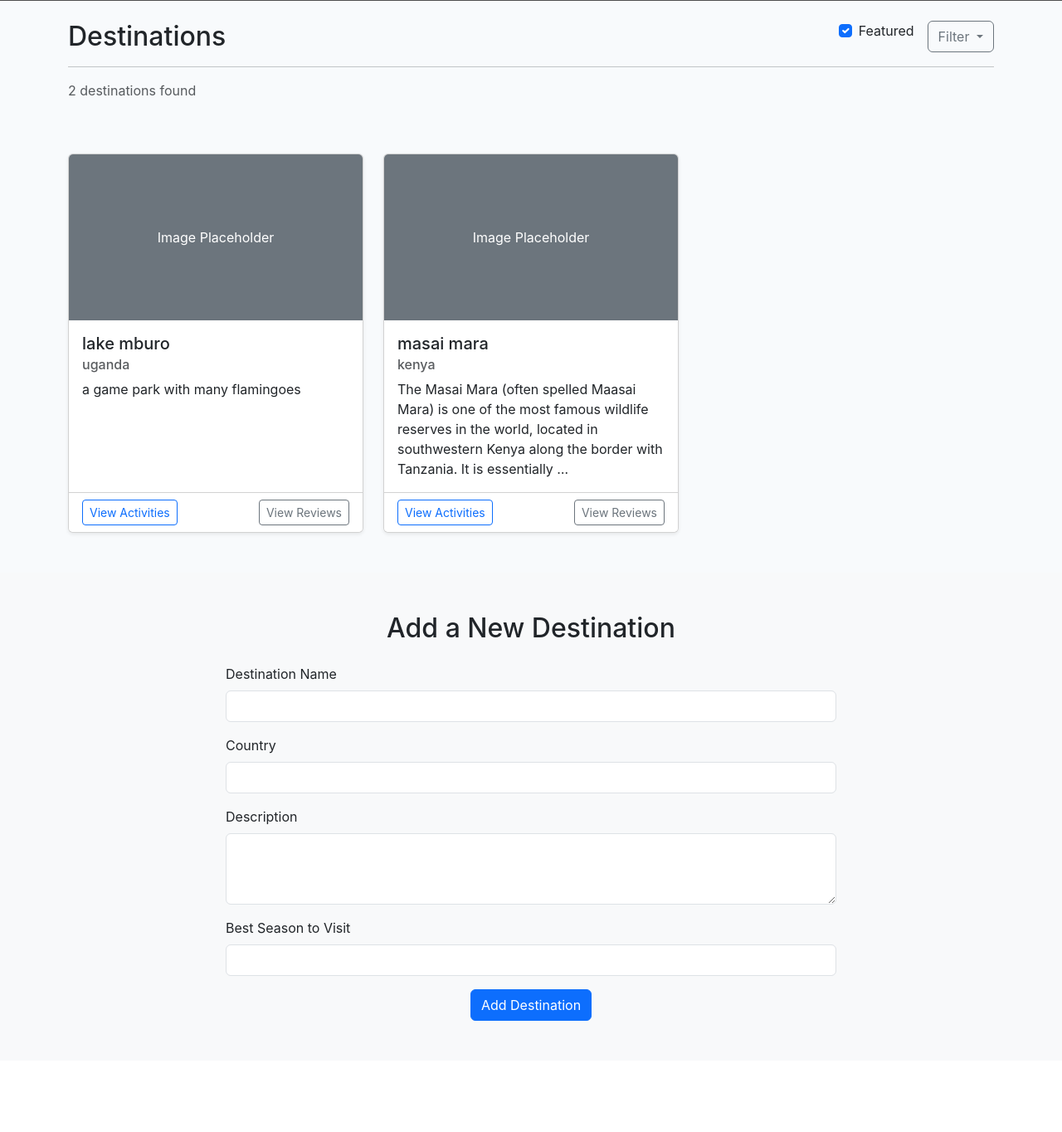
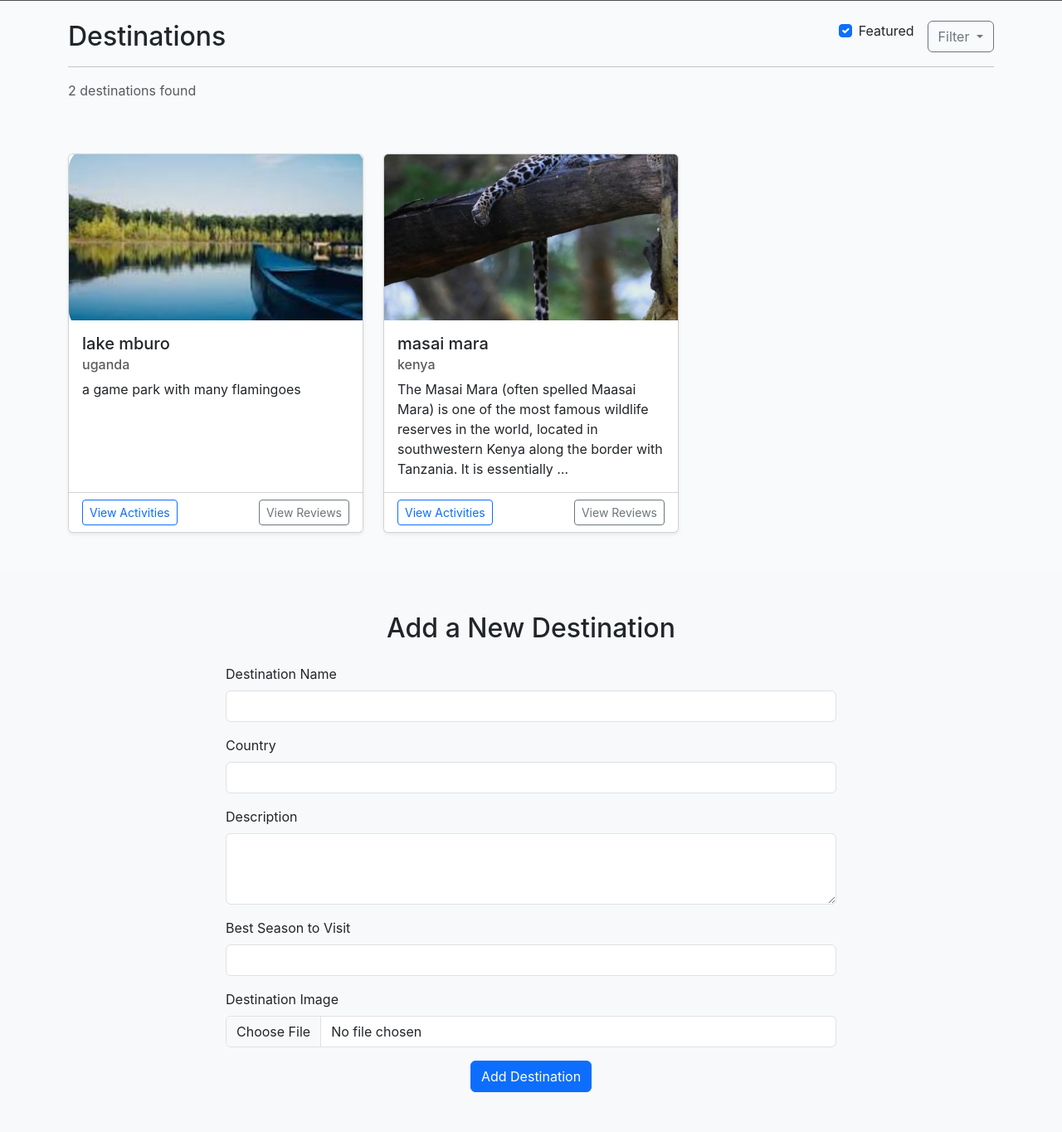
Before and after one commit to mwanaisha222/travelbug, a Django app: page / in a window 1280 px wide. Shown: the part 398-1762 px from the top of the page at 83% size. Before the commit the page ends 1628 px from the top, so only its background shows below. Run offline with Django 5.2, Linux system fonts and the light colour scheme; data comes from the database, SQL or seed files in the repository; both versions use the stored data as it was after the commit; grey boxes are pictures that could not be loaded.

Commit message:
added the functionality of adding an image

```diff
--- a/TravelBucket/settings.py
+++ b/TravelBucket/settings.py
@@ -121,3 +121,7 @@ STATIC_URL = 'static/'
 # https://docs.djangoproject.com/en/5.2/ref/settings/#default-auto-field
 
 DEFAULT_AUTO_FIELD = 'django.db.models.BigAutoField'
+
+# Media settings for file uploads
+MEDIA_URL = '/media/'
+MEDIA_ROOT = BASE_DIR / 'media'
--- a/TravelBucket/urls.py
+++ b/TravelBucket/urls.py
@@ -1,8 +1,10 @@
 from django.contrib import admin
 from django.urls import path, include
+from django.conf import settings
+from django.conf.urls.static import static
 
 urlpatterns = [
     path('admin/', admin.site.urls),
     path('', include('explorer.urls')),
     path('', include('explorer.urls')),
-]
+] + static(settings.MEDIA_URL, document_root=settings.MEDIA_ROOT)
--- a/explorer/forms.py
+++ b/explorer/forms.py
@@ -5,4 +5,4 @@ from .models import Destination
 class DestinationForm(forms.ModelForm):
     class Meta:
         model = Destination
-        fields = ['name', 'country', 'description', 'best_season']
+        fields = ['name', 'country', 'description', 'best_season', 'image']
--- a/explorer/models.py
+++ b/explorer/models.py
@@ -5,6 +5,7 @@ class Destination(models.Model):
     country = models.CharField(max_length=100)
     description = models.TextField()
     best_season = models.CharField(max_length=50)
+    image = models.ImageField(upload_to='destinations/', null=True, blank=True)
 
     def __str__(self):
         return self.name
--- a/explorer/templates/explorer/destination_list.html
+++ b/explorer/templates/explorer/destination_list.html
@@ -1,4 +1,3 @@
-<!-- explorer/templates/explorer/destination_list.html -->
 {% extends 'explorer/base.html' %}
 
 {% block title %}Destinations - TravelBucket{% endblock %}
@@ -20,7 +19,6 @@
     </div>
 </section>
 
-<!-- Rest of your content remains exactly the same -->
 <!-- Filter Section -->
 <section class="py-4">
     <div class="container">
@@ -57,10 +55,13 @@
             {% for destination in destinations %}
             <div class="col-md-6 col-lg-4 mb-4">
                 <div class="card h-100 shadow-sm">
-                    <!-- Placeholder for image - you'll need to add an image field to your model -->
+                    {% if destination.image %}
+                    <img src="{{ destination.image.url }}" class="card-img-top" alt="{{ destination.name }}" style="height: 200px; object-fit: cover;">
+                    {% else %}
                     <div class="card-img-top bg-secondary text-white d-flex align-items-center justify-content-center" style="height: 200px;">
                         <span>Image Placeholder</span>
                     </div>
+                    {% endif %}
                     <div class="card-body">
                         <h5 class="card-title">{{ destination.name }}</h5>
                         <h6 class="card-subtitle mb-2 text-muted">{{ destination.country }}</h6>
@@ -91,7 +92,7 @@
         <h2 class="text-center mb-4">Add a New Destination</h2>
         <div class="row justify-content-center">
             <div class="col-md-8">
-                <form method="post" action="{% url 'destination_create' %}">
+                <form method="post" action="{% url 'destination_create' %}" enctype="multipart/form-data">
                     {% csrf_token %}
                     <div class="mb-3">
                         <label for="name" class="form-label">Destination Name</label>
@@ -109,6 +110,10 @@
                         <label for="best_season" class="form-label">Best Season to Visit</label>
                         <input type="text" class="form-control" id="best_season" name="best_season" required>
                     </div>
+                    <div class="mb-3">
+                        <label for="image" class="form-label">Destination Image</label>
+                        <input type="file" class="form-control" id="image" name="image" accept="image/*">
+                    </div>
                     <div class="text-center">
                         <button type="submit" class="btn btn-primary">Add Destination</button>
                     </div>
```
Also changed, not shown: db.sqlite3, explorer/migrations/0002_destination_image.py (added), media/destinations/Screenshot_2025-09-01_094717.png (added), media/destinations/WhatsApp_Image_2025-09-01_at_2.29.07_PM.jpeg (added), media/destinations/WhatsApp_Image_2025-09-01_at_7.34.25_AM.jpeg (added).
